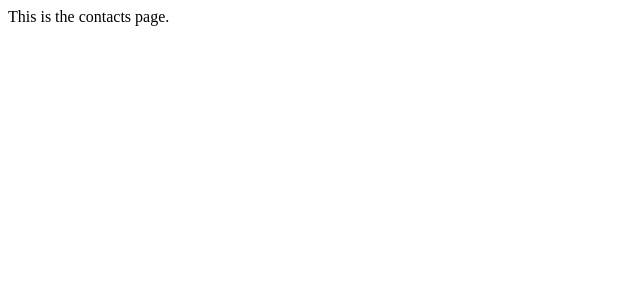
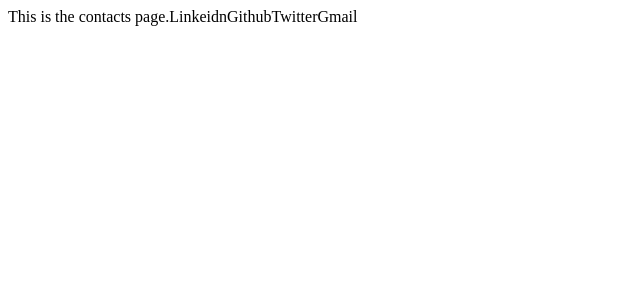
Before and after one commit to mohit-0109/Portfolio_website, a Next.js app in the folder portfolio-web/: page /contact in a window 1280 px wide. Shown: the top 300 px of the page, without its empty margins (0-640 px from the left). Built offline with nearby package versions, Linux system fonts and the light colour scheme.

Commit message:
initial-contact-description

```diff
--- a/portfolio-web/pages/contact.js
+++ b/portfolio-web/pages/contact.js
@@ -3,6 +3,10 @@
     return(
         <div>
             This is the contacts page.
+            <a>Linkeidn</a>
+            <a>Github</a>
+            <a>Twitter</a>
+            <a>Gmail</a>
         </div>
     )
 }
```
